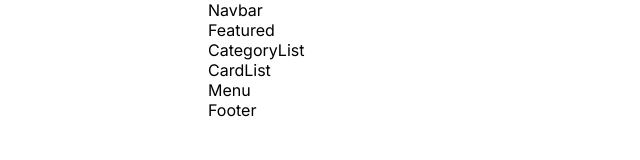
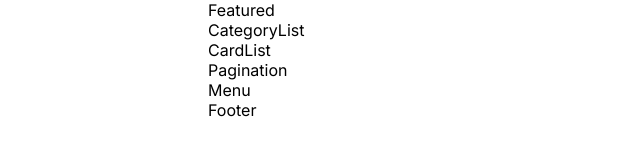
Before and after one commit to Venyad/BlogApp, a Next.js app: page / in a window 1280 px wide. Shown: the top 160 px of the page, without its empty margins (0-640 px from the left). Built offline with nearby package versions, Linux system fonts and the light colour scheme.

Commit message:
Updated Navbar Component

```diff
--- a/src/components/cardList/CardList.jsx
+++ b/src/components/cardList/CardList.jsx
@@ -1,10 +1,11 @@
 import React from 'react'
+import Pagination from '../pagination/Pagination'
 import styles from "./cardList.module.css"
 
 const CardList = () => {
   return (
     <div className={styles.container}>
-      CardList
+      CardList<Pagination/>
     </div>
   )
 }
--- a/src/components/navbar/Navbar.jsx
+++ b/src/components/navbar/Navbar.jsx
@@ -4,7 +4,9 @@ import styles from "./navbar.module.css"
 const Navbar = () => {
   return (
     <div className={styles.container}>
-      Navbar
+      <div className={styles.social}></div>
+      <div className={styles.logo}></div>
+      <div className={styles.links}></div>
     </div>
   )
 }
```
